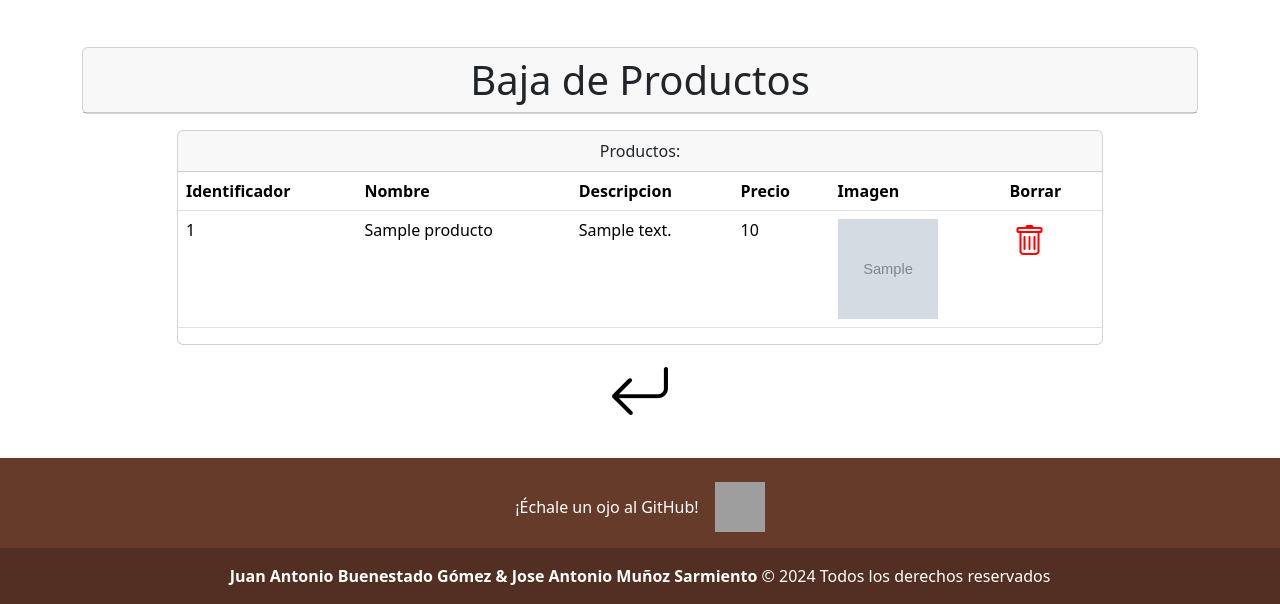
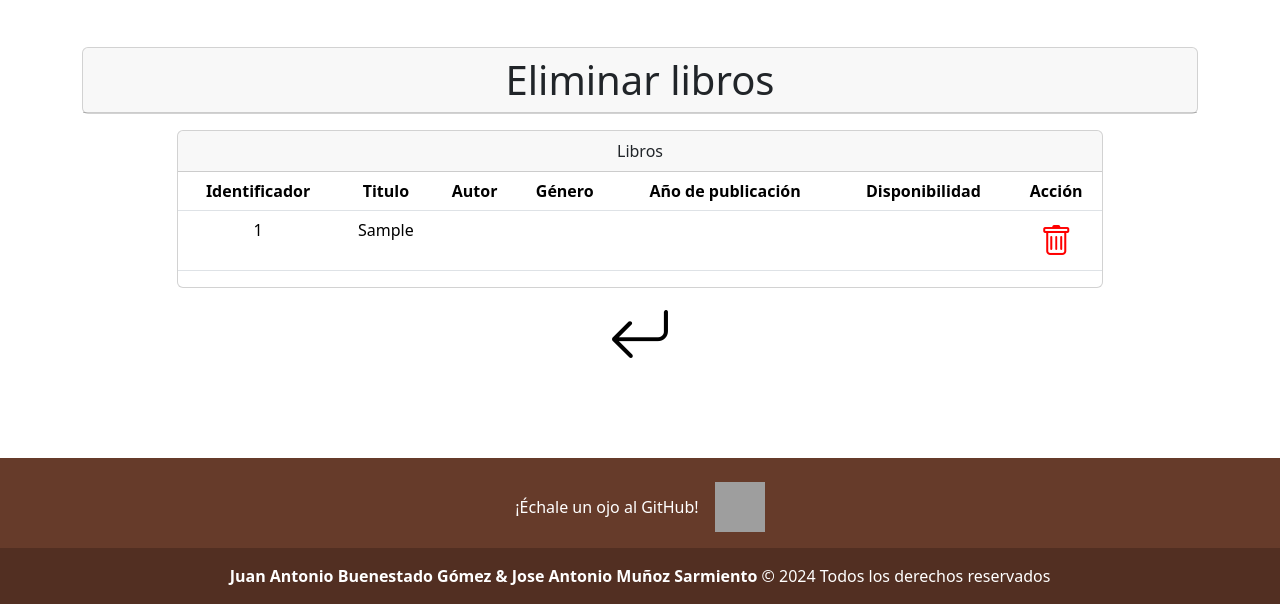
Before and after one commit to JoseleDev23/PHPCRUD, a PHP site: page /baja.php in a window 1280 px wide. Shown: the part 196-800 px from the top of the page. Run offline with PHP 8.4, Linux system fonts and the light colour scheme; tables that the repository leaves empty or names only in its code hold one stand-in row (values such as "Sample post"); grey boxes marked "Sample" are stand-in pictures; data that the repository does not hold is empty; grey boxes are pictures that could not be loaded.

Commit message:
trabajo desde dentro de la app

```diff
--- a/gestorCrud/baja.php
+++ b/gestorCrud/baja.php
@@ -10,31 +10,32 @@
         <div class="col text-center">
             <div class="card">
                 <div class="card-header display-6">
-                    Baja de Productos
+                    Eliminar libros
                 </div>
             </div>
             <div class="row mt-3 justify-content-md-center">
                 <div class="col-md-10">
                     <div class="card">
                         <div class="card-header">
-                            Productos:
+                            Libros
                         </div>
 
                         <?php
-                        mysqli_select_db($conexion, "productosbd");
-                        $consultar = "SELECT * FROM productos";
+                        mysqli_select_db($conexion, "bibliotecaphp");
+                        $consultar = "SELECT * FROM libros";
                         $registros = mysqli_query($conexion, $consultar);
                         ?>
                         <div class="table-responsive">
-                            <table class="table table-hover">
+                            <table class="table table-hover" style="text-align: center;">
                                 <thead>
                                     <tr>
                                         <th scope="col">Identificador</th>
-                                        <th scope="col">Nombre</th>
-                                        <th scope="col">Descripcion</th>
-                                        <th scope="col">Precio</th>
-                                        <th scope="col">Imagen</th>
-                                        <th scope="col">Borrar</th>
+                                        <th scope="col">Titulo</th>
+                                        <th scope="col">Autor</th>
+                                        <th scope="col">Género</th>
+                                        <th scope="col">Año de publicación</th>
+                                        <th scope="col">Disponibilidad</th>
+                                        <th scope="col">Acción</th>
                                     </tr>
                                 </thead>
                                 <tbody>
@@ -46,7 +47,8 @@
                                             <td><?php echo $registro[1]; ?></td>
                                             <td><?php echo $registro[2]; ?></td>
                                             <td><?php echo $registro[3]; ?></td>
-                                            <td><?php echo '<img  width = "100px" height = "100px"  src="img/' . $registro[4] . '";>' ?> </td>
+                                            <td><?php echo $registro[4]; ?></td>
+                                            <td><?php echo $registro[5]; ?></td>
                                             <td><a href="baja2.php? id= <?php echo $registro[0]; ?>"> <i class="bi-trash px-1" style="font-size: 2em;color:red;"></i></a></td>
                                         </tr>
                                     <?php
--- a/gestorCrud/baja2.php
+++ b/gestorCrud/baja2.php
@@ -3,9 +3,9 @@
 include "conexion.php";
 include "header.php";
 
-mysqli_select_db($conexion, "productosbd");
+mysqli_select_db($conexion, "bibliotecaphp");
 
 $productoBorrar = $_GET["id"];
-$borrar = "DELETE FROM productos WHERE id_producto = '$productoBorrar'";
+$borrar = "DELETE FROM libros WHERE id = '$productoBorrar'";
 mysqli_query($conexion, $borrar);
 header("Location: baja_ok.php");
--- a/gestorCrud/baja_ok.php
+++ b/gestorCrud/baja_ok.php
@@ -1,7 +1,5 @@
 <?php
-
 include "header.php";
-
 ?>
 <div class="container mt-5">
     <div class="row justify-content-center">
@@ -17,7 +15,5 @@
 </div>
 
 <?php
-
 include "footer.php";
-
 ?>
--- a/gestorCrud/login.php
+++ b/gestorCrud/login.php
@@ -1,22 +1,17 @@
 <?php
-// Comprobamos si ya se ha enviado el formulario
 if (isset($_POST['enviar'])) {
     $usuario = $_POST['inputUsuario'];
     $password = $_POST['inputPassword'];
 
-    // validamos que recibimos ambos parámetros
     if (empty($usuario) || empty($password)) {
         $error = "Debes introducir un usuario y contraseña";
         include "indexExterno.php";
     } else {
         if ($usuario == "admin" && $password == "admin") {
-            // almacenamos el usuario en la sesión
             session_start();
             $_SESSION['usuario'] = $usuario;
-            // cargamos la página principal
             include "main.php";
         } else {
-            // Si las credenciales no son válidas, se vuelven a pedir
             $error = "Usuario o contraseña no válidos!";
             include "indexExterno.php";
         }
--- a/gestorCrud/logout.php
+++ b/gestorCrud/logout.php
@@ -1,7 +1,5 @@
 <?php
-// Recuperamos la información de la sesión
 session_start();
 
-// Y la destruimos
 session_destroy();
 header("Location: indexExterno.php");
```
Also changed, not shown: gestorCrud/crear_manual_BD.php (+1 -6 lines), gestorCrud/indexExterno.php (+4 -3 lines), gestorCrud/listado.php (+11 -13 lines), gestorCrud/registrar.php (+9 -39 lines).
